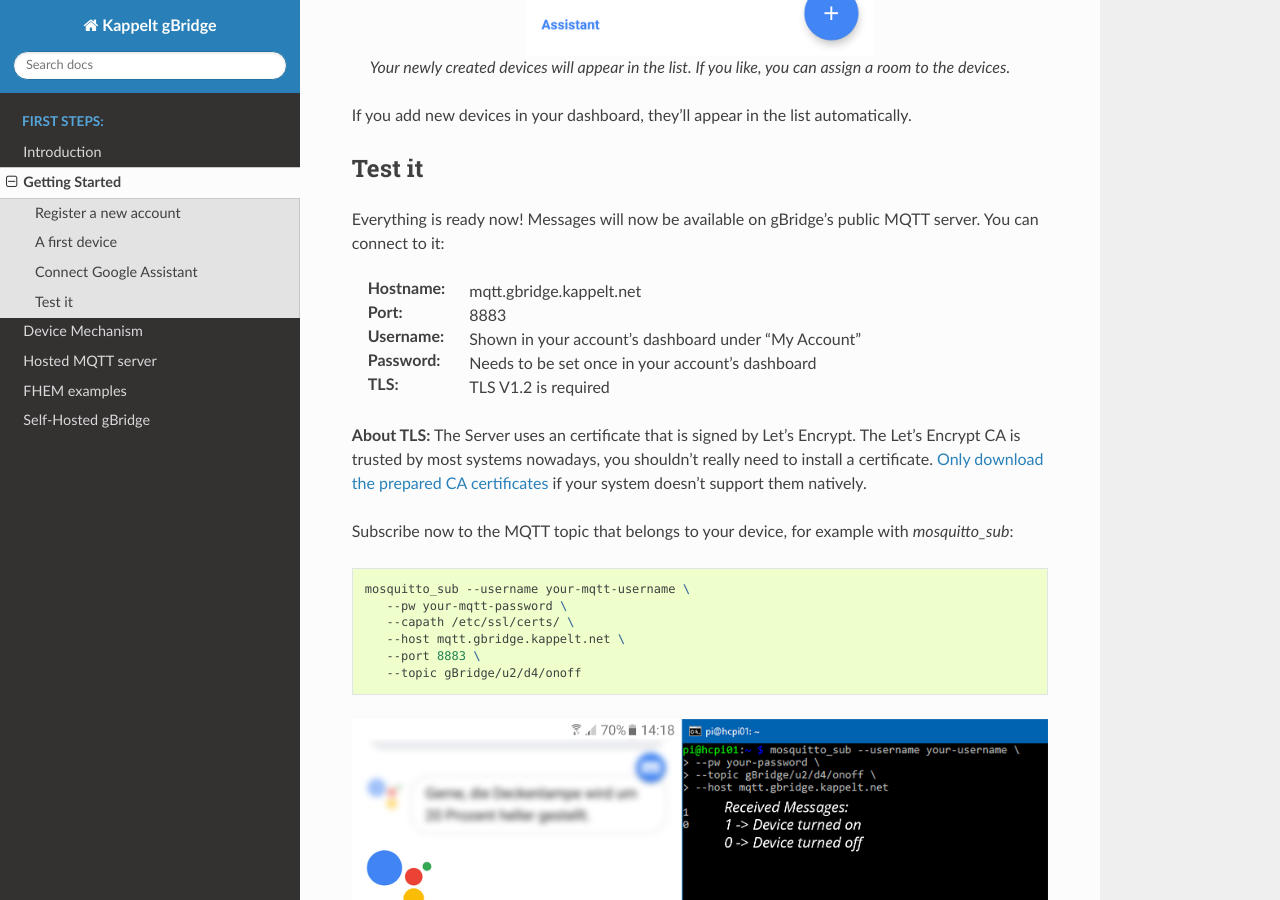
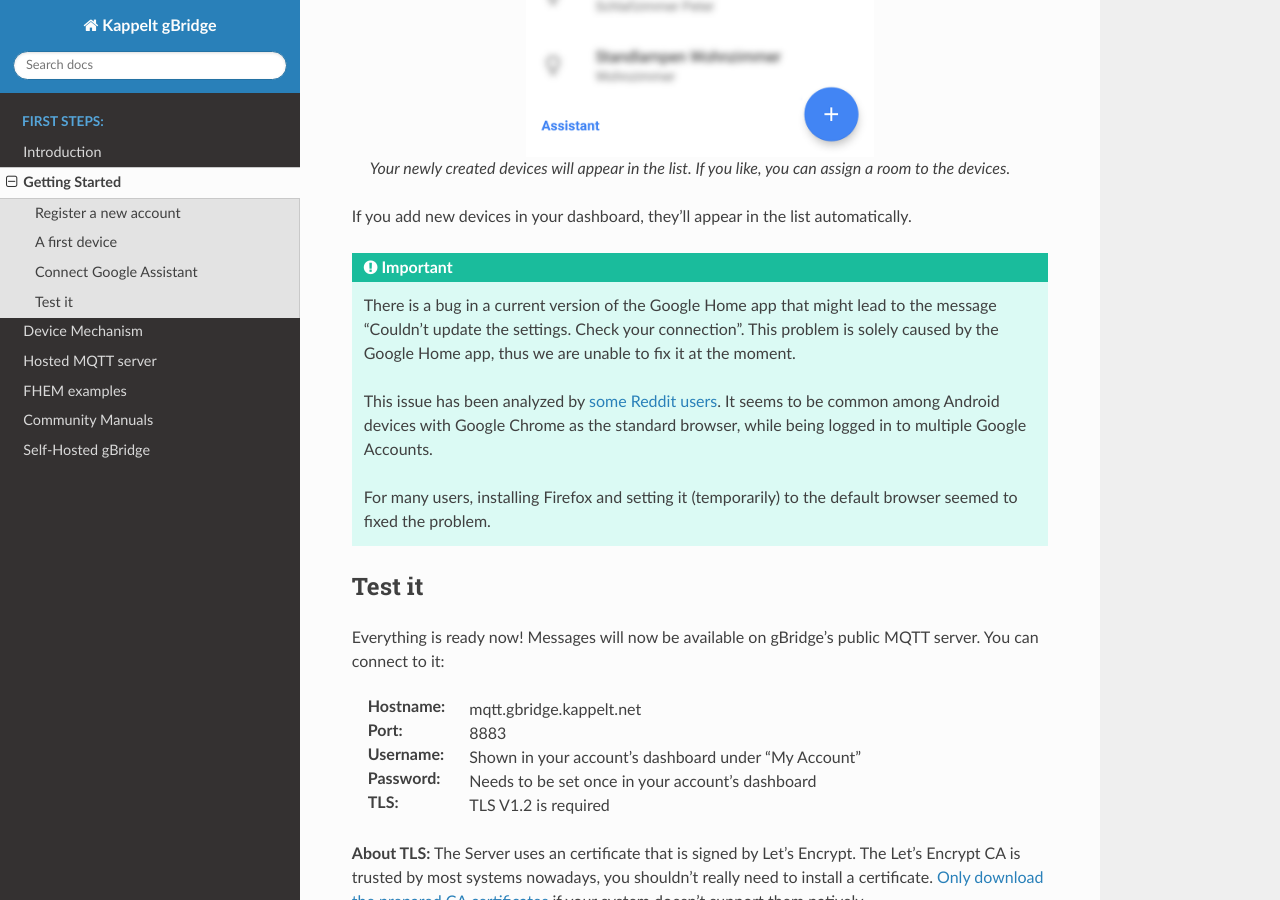
Before and after one commit to kservices/gBridge-doc, a Sphinx documentation site: the page built from source/firstSteps/gettingStarted.rst, in a window 1280 px wide and 900 px high, scrolled down 4499 px. Built offline with Sphinx 7.4.7 and the Read the Docs theme 2.0.0, drawn with Linux system fonts in a browser that asks for light colours; some of the changed text lies outside the part shown.

```diff
--- a/source/firstSteps/deviceMechanism.rst
+++ b/source/firstSteps/deviceMechanism.rst
@@ -10,7 +10,7 @@ Kappelt gBridge publishes on those action topics, once an action request is made
 
 Your device/ software should subscribe to those topics and trigger the appropriate actions once a message is received.
 
-Action topics are formatted as shown:
+By default, action topics are formatted as shown. You might change them as you like.
 
 | :code:`gBridge/u{userid}/d{deviceid}/{trait}`
 | **Example:** :code:`gBridge/u1/d4/onoff`
@@ -34,7 +34,7 @@ The current state of your device shall be published to status topics, so gBridge
 
 Your device/ software should publish the current states of your devices every time something changes (e.g. they are turned on or off). **It must publish the new states even if the change was triggered by an action topic by gBridge itself.**
 
-Status topics are formatted as shown. You can identify them by the suffix "set".
+By default, status topics are formatted as shown. You can identify them by the suffix "set". You might change them as you like.
 
 | :code:`gBridge/u{userid}/d{deviceid}/{trait}/set`
 | **Example:** :code:`gBridge/u1/d4/onoff/set`
--- a/source/firstSteps/gettingStarted.rst
+++ b/source/firstSteps/gettingStarted.rst
@@ -36,6 +34,11 @@ Press the top-right button labeled with "+ Device" to create a new one. Choose w
 
 Note the MQTT topics that are listed here.
 
+.. TIP::
+   You can edit these MQTT topics for the devices as you like. To do so, press the "Edit" button in the device list.
+
+   Please note that you can't specify your own topics while creating new devices, only while editing them after creation.
+
 Before we can move on to the Google Home app, you need to create an accesskey.
 
 .. TIP::
@@ -53,7 +56,7 @@ To do so, open the tab "Accesskeys" and click on the add-button.
 
 Connect Google Assistant
 -----------------------------
-Open the *Google Home App* to connect your Google Home system to gBridge. Navigate to the smart home settings and press the "Add" button to link your account. Select *Kappelt gBridge*.
+Open the *Google Home App* to connect your Google Home system to gBridge. Add a new device, select the category "Works with Google". Select *Kappelt gBridge*.
 
 .. figure:: ../_static/googlehome-add-provider.png
    :width: 50%
@@ -78,6 +81,13 @@ Open the *Google Home App* to connect your Google Home system to gBridge. Naviga
    Your newly created devices will appear in the list. If you like, you can assign a room to the devices.
 
 If you add new devices in your dashboard, they'll appear in the list automatically.
+
+.. IMPORTANT::
+   There is a bug in a current version of the Google Home app that might lead to the message "Couldn't update the settings. Check your connection". This problem is solely caused by the Google Home app, thus we are unable to fix it at the moment.
+
+   This issue has been analyzed by `some Reddit users <https://www.reddit.com/r/googlehome/comments/7npsz8/psa_solutions_to_the_couldnt_update_the_settings/>`_. It seems to be common among Android devices with Google Chrome as the standard browser, while being logged in to multiple Google Accounts.
+
+   For many users, installing Firefox and setting it (temporarily) to the default browser seemed to fixed the problem.
 
 Test it
 ---------
```
Also changed, not shown: other parts of source/firstSteps/gettingStarted.rst (+0 -2 lines), source/exampleUsage/communityManuals.rst (added, +14 -0 lines), source/firstSteps/mqttServer.rst (+6 -1 lines), source/index.rst (+7 -0 lines), source/_static/works-with-assistant.png (added).
